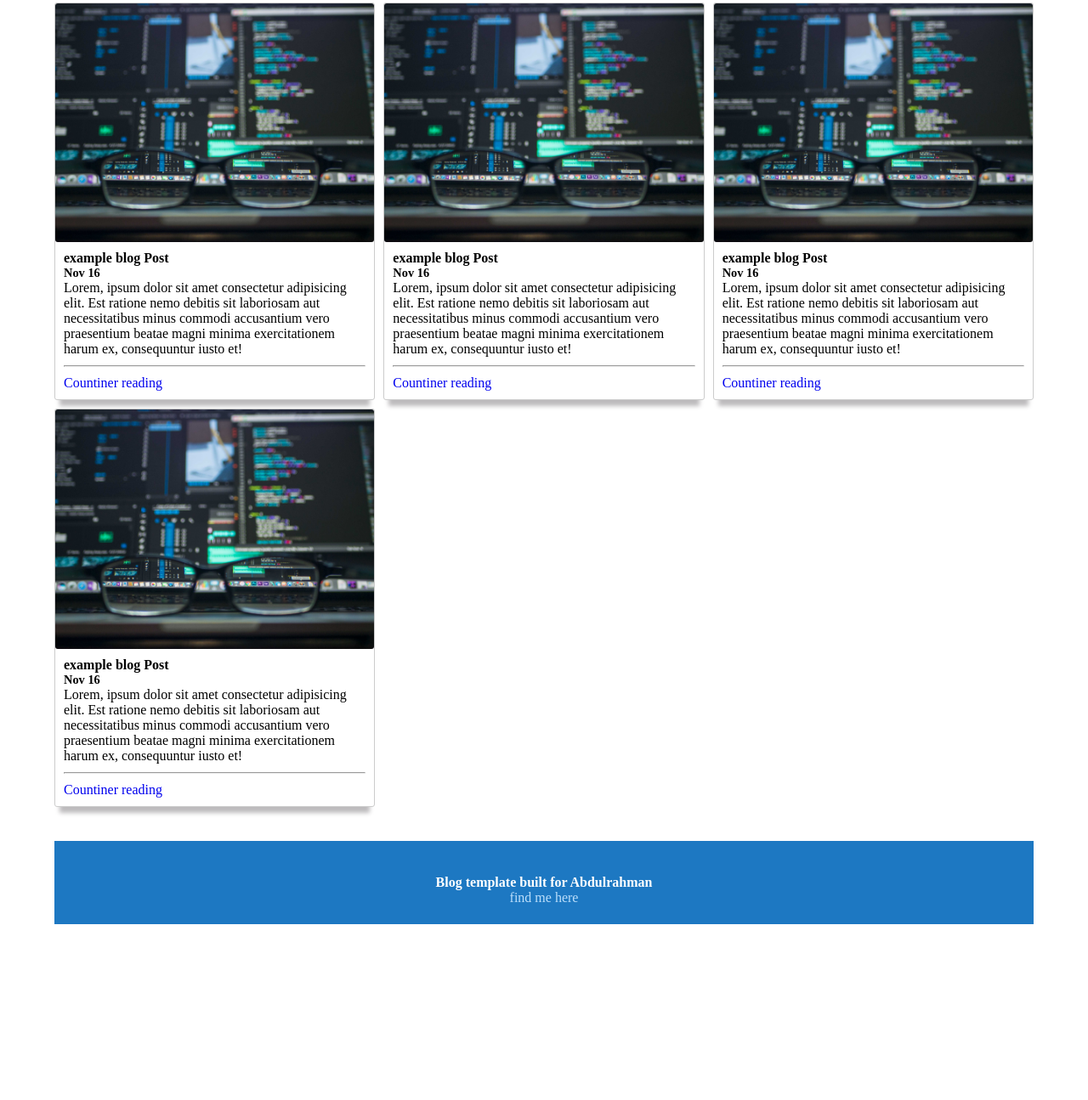
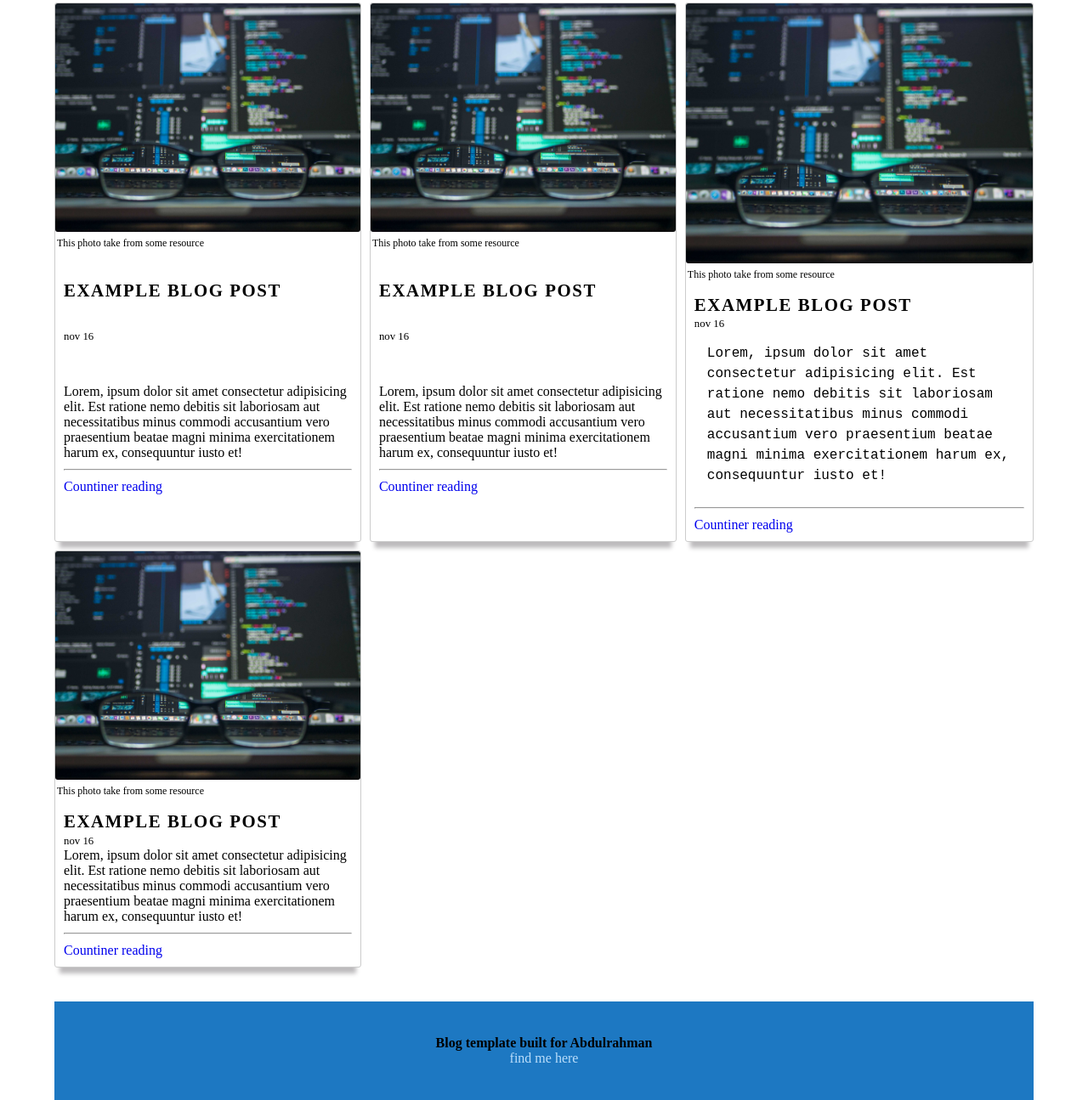
Before and after one commit to abdulrahmanabdullah/personal-blog, a plain HTML site: page index.html in a window 1280 px wide. Shown: the part 69-1364 px from the top of the page at 85% size. Before the commit the page ends 1215 px from the top, so only its background shows below. Drawn offline with Linux system fonts and the light colour scheme.

Commit message:
add figure image tag, make typograph uniqu properties , add import files in home and blog css files, fix width social icons

```diff
--- a/home-page/index.html
+++ b/index.html
@@ -4,7 +4,6 @@
     <meta charset="UTF-8" />
     <meta name="viewport" content="width=device-width, initial-scale=1.0" />
     <title>Personal Blog</title>
-    <link rel="stylesheet" href="../style/app.css" />
     <link rel="stylesheet" href="../style/home.css" />
   </head>
   <body>
@@ -27,7 +26,12 @@
       <main class="card-containers">
         <!-- First card -->
         <div class="card ">
-          <img src="../images/programming.jpg" class="img-card" alt="" />
+          <figure>
+            <img src="../images/programming.jpg" class="img-card" alt="" />
+            <figcaption style="padding:2px; font-size:12px">
+              This photo take from some resource
+            </figcaption>
+          </figure>
           <div class="card-content">
             <h3>example blog Post</h3>
             <h6>Nov 16</h6>
@@ -38,12 +42,17 @@
               exercitationem harum ex, consequuntur iusto et!
             </p>
             <hr style="height: 1px; width: 100%; margin:10px 0 10px 0 " />
-            <a href="../blog-post/"> Countiner reading</a>
+            <a href="../blog-post/blog.html"> Countiner reading</a>
           </div>
         </div>
         <!-- Second card -->
         <div class="card ">
-          <img src="../images/programming.jpg" class="img-card" alt="" />
+          <figure>
+            <img src="../images/programming.jpg" class="img-card" alt="" />
+            <figcaption style="padding:2px; font-size:12px">
+              This photo take from some resource
+            </figcaption>
+          </figure>
           <div class="card-content">
             <h3>example blog Post</h3>
             <h6>Nov 16</h6>
@@ -54,28 +63,38 @@
               exercitationem harum ex, consequuntur iusto et!
             </p>
             <hr style="height: 1px; width: 100%; margin:10px 0 10px 0 " />
-            <a href="../blog-post/"> Countiner reading</a>
+            <a href="../blog-post/blog.html"> Countiner reading</a>
           </div>
         </div>
         <!-- Third card -->
         <div class="card ">
-          <img src="../images/programming.jpg" class="img-card" alt="" />
+          <figure>
+            <img src="../images/programming.jpg" class="img-card" alt="" />
+            <figcaption style="padding:2px; font-size:12px">
+              This photo take from some resource
+            </figcaption>
+          </figure>
           <div class="card-content">
             <h3>example blog Post</h3>
             <h6>Nov 16</h6>
-            <p>
+            <p class="card-paragraph">
               Lorem, ipsum dolor sit amet consectetur adipisicing elit. Est
               ratione nemo debitis sit laboriosam aut necessitatibus minus
               commodi accusantium vero praesentium beatae magni minima
               exercitationem harum ex, consequuntur iusto et!
             </p>
             <hr style="height: 1px; width: 100%; margin:10px 0 10px 0 " />
-            <a href="../blog-post/"> Countiner reading</a>
+            <a href="../blog-post/blog.html"> Countiner reading</a>
           </div>
         </div>
         <!-- Forth card -->
         <div class="card ">
-          <img src="../images/programming.jpg" class="img-card" alt="" />
+          <figure>
+            <img src="../images/programming.jpg" class="img-card" alt="" />
+            <figcaption style="padding:2px; font-size:12px">
+              This photo take from some resource
+            </figcaption>
+          </figure>
           <div class="card-content">
             <h3>example blog Post</h3>
             <h6>Nov 16</h6>
--- a/style/app.css
+++ b/style/app.css
@@ -55,16 +55,19 @@ footer {
   padding: 40px;
   position: relative;
 }
-footer h6 {
+footer .footer-content {
+  display: flex;
+  flex-wrap: nowrap;
+  flex-direction: column;
+  justify-content: center;
+  align-items: center;
+}
+footer h2 {
   color: #ffffff;
-  text-align: center;
+  line-height: 1.5;
 }
 footer a {
-  text-align: center;
   color: #bbdefb;
-  position: absolute;
-  left: 0;
-  right: 0;
 }
 
 a {
@@ -130,4 +133,7 @@ a {
     height: auto;
     width: 100%;
   }
+  footer h2 {
+    font-size: 0.9rem;
+  }
 }
--- a/style/blog.css
+++ b/style/blog.css
@@ -1,3 +1,5 @@
+/* global app style */
+@import 'app.css';
 .post-container {
   width: 90%;
   height: auto;
@@ -56,16 +58,14 @@
 .author-social .social-icons {
   display: flex;
   flex-direction: row;
-  width: 100%;
-  justify-content: flex-start;
-  grid-gap: 10px;
+  justify-content: stretch;
 }
 
 .fa {
-  width: 20%;
+  width: 6%;
   height: auto;
   border-radius: 50%;
-  font-size: 1.6rem;
+  margin-left: 5px;
 }
 .fa-facebook {
   background: #3b5998;
@@ -84,16 +84,8 @@
 .post-content {
   padding: 30px;
 }
-footer {
-  position: absolute;
-  bottom: 0;
-  left: 0;
-  right: 0;
-  width: 90%;
-  margin: 0 auto;
-}
 /* breakpoint */
-@media (max-width: 660px) {
+@media (max-width: 790px) {
   .author-content {
     width: 80%;
   }
@@ -102,7 +94,7 @@ footer {
     width: 35%;
   }
   .fa {
-    width: 30%;
+    width: 20%;
   }
   .post-content {
     padding: 20px;
--- a/style/home.css
+++ b/style/home.css
@@ -1,3 +1,5 @@
+/* global app style */
+@import 'app.css';
 .card-containers {
   display: grid;
   height: auto;
@@ -24,8 +26,23 @@
   flex-direction: column;
   padding: 10px;
 }
+
+.card-content h3 {
+  letter-spacing: 0.1rem;
+  font-size: 1.3rem;
+  text-transform: uppercase;
+  line-height: 1.5;
+}
 .card-content h6 {
-  font-size: 0.9rem;
+  font-size: 0.8rem;
+  font-weight: 300;
+  text-transform: lowercase;
+}
+
+.card-content .card-paragraph {
+  line-height: 1.5;
+  font-family: monospace;
+  padding: 15px;
 }
 
 .img-card {
```
Also changed, not shown: blog-post/blog.html (renamed from blog-post/index.html, +1 -2 lines), 1 other file.
